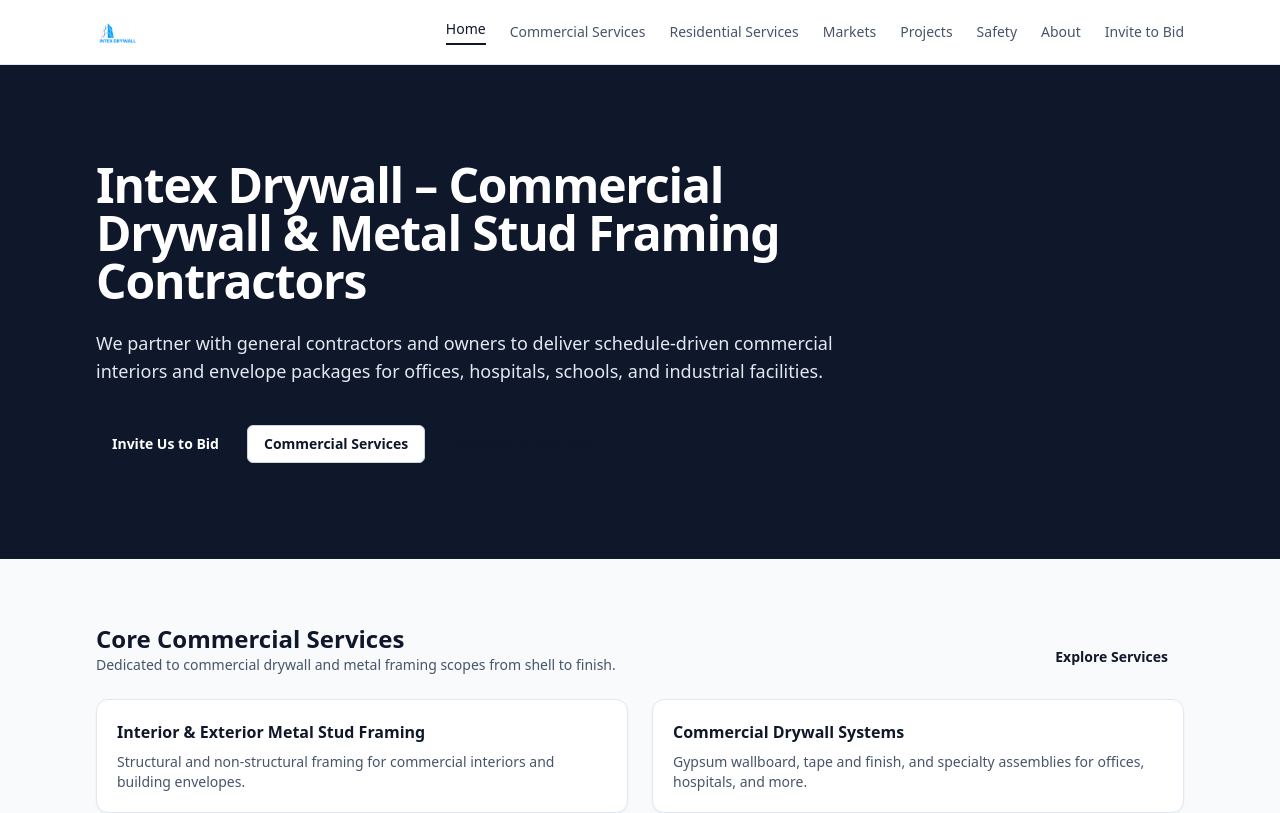
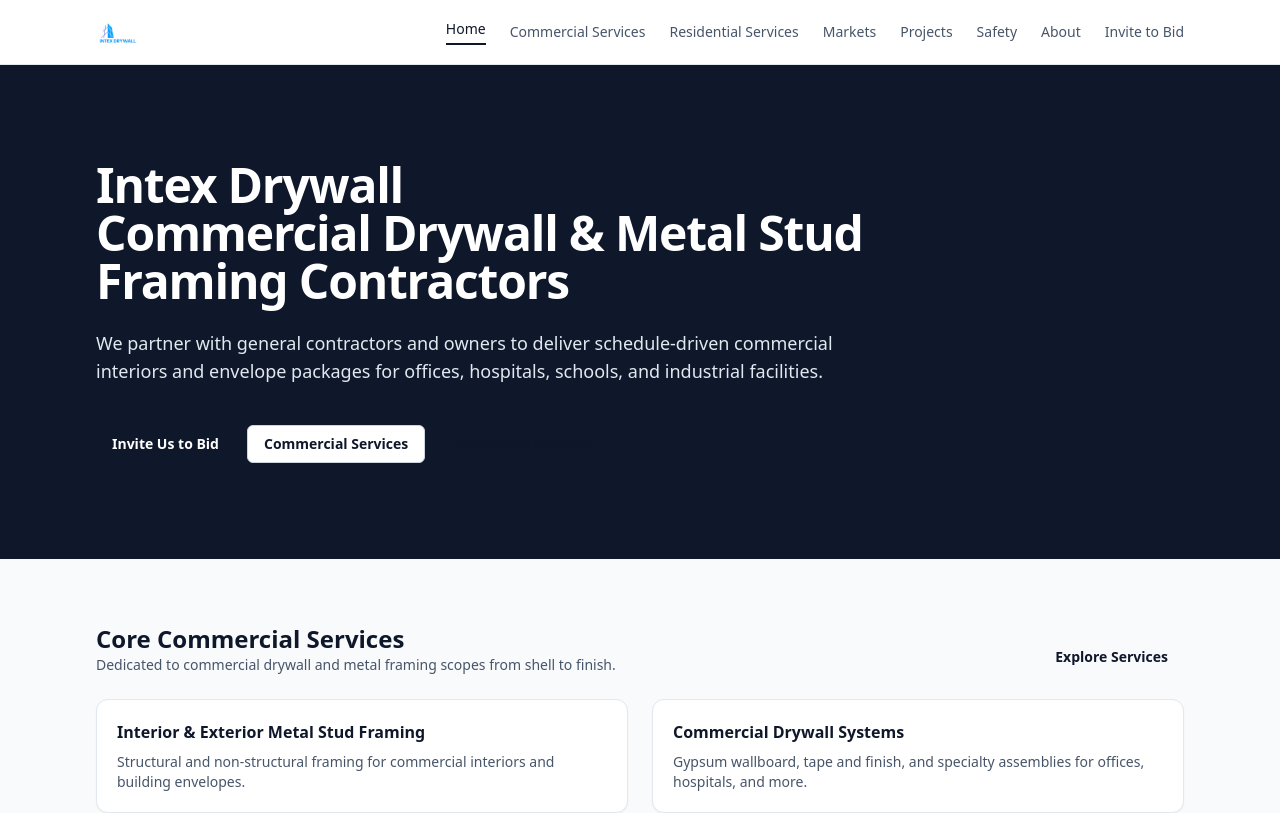
Before and after one commit to IntexRanch/intexdrywall.com, a Next.js app: page / in a window 1280 px wide. Shown: the top 813 px of the page. Built offline with nearby package versions, Linux system fonts and the light colour scheme.

Commit message:
Split homepage hero heading into two lines

```diff
--- a/app/page.tsx
+++ b/app/page.tsx
@@ -63,8 +63,10 @@
         <div className="mx-auto max-w-6xl px-4 sm:px-6 lg:px-8 py-16 sm:py-24">
           <div className="max-w-3xl space-y-6">
             <h1 className="text-3xl sm:text-4xl md:text-5xl font-semibold tracking-tight">
-              Intex Drywall – Commercial Drywall &amp; Metal Stud Framing
-              Contractors
+              <span>Intex Drywall</span>
+              <span className="block">
+                Commercial Drywall &amp; Metal Stud Framing Contractors
+              </span>
             </h1>
             <p className="text-base sm:text-lg text-slate-200">
               We partner with general contractors and owners to deliver
```
